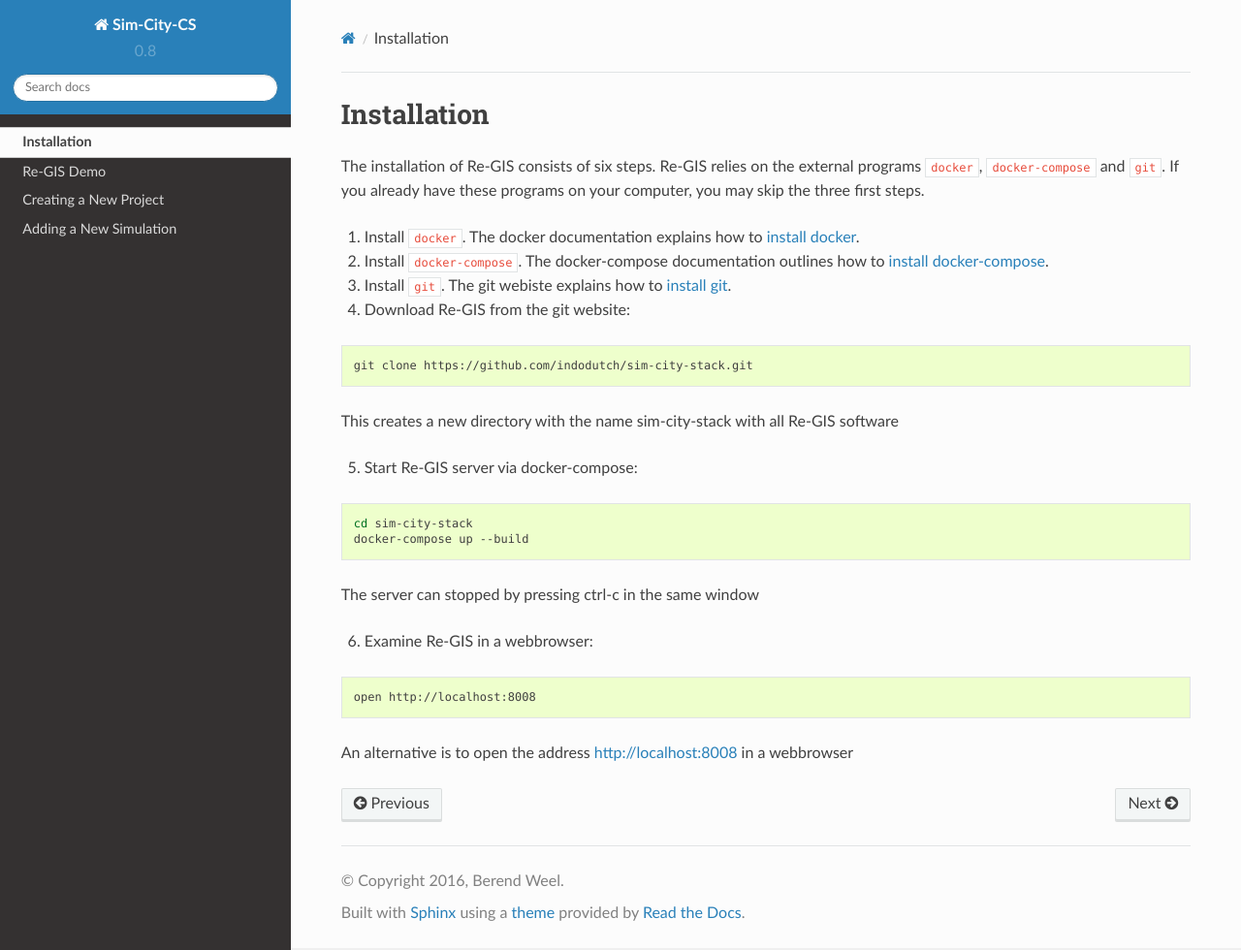
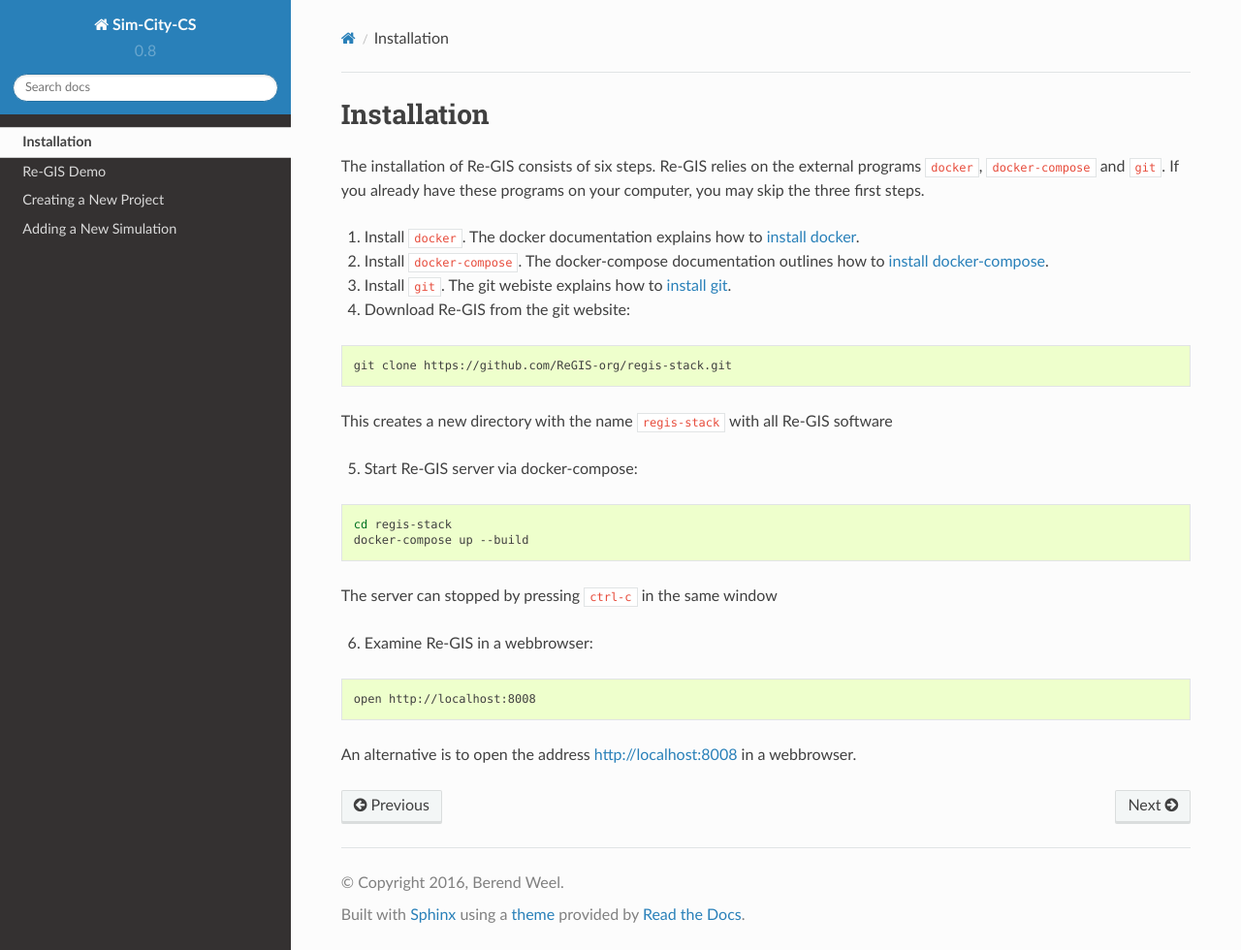
Before and after one commit to ReGIS-org/regis-stack, a Sphinx documentation site: the page built from docs/installation.rst, in a window 1280 px wide and 980 px high. Shown: the whole window at 97% size. Built offline with Sphinx 7.4.7 and the Read the Docs theme 2.0.0, drawn with Linux system fonts in a browser that asks for light colours.

```diff
--- a/docs/NewSimulation.rst
+++ b/docs/NewSimulation.rst
@@ -363,7 +363,7 @@ Troubleshooting
 ===============
 
 My simulation does not run
-    Please check if your simulation run script is executable from whithin the docker container. To do this start the sim-city stack
+    Please check if your simulation run script is executable from within the docker container. To do this start the regist stack
     with *docker-compose up --build* then ssh into the docker container using *ssh -p10022 xenon@localhost* using password javagat.
     Best is to debug your simulation now by running it inside the container in this manner.
 
--- a/docs/RegisDemo.rst
+++ b/docs/RegisDemo.rst
@@ -31,7 +31,6 @@ To create a new layer:
 9) select the test.geojson item at the bottom
 
 .. |pencil| image:: img/brush.png
-
 .. |Erlenmeyer bottle| image:: img/bottle.png
 
 You will see a data layer with the pin logo with a yellow circle around it at the position selected by you. You can repeat these actions to select more positions with or without surrounding circles of various sizes.
--- a/docs/installation.rst
+++ b/docs/installation.rst
@@ -14,18 +14,18 @@ The installation of Re-GIS consists of six steps. Re-GIS relies on the external
 
 .. code:: shell
 
-    git clone https://github.com/indodutch/sim-city-stack.git
+    git clone https://github.com/ReGIS-org/regis-stack.git
 
-This creates a new directory with the name sim-city-stack with all Re-GIS software
+This creates a new directory with the name ``regis-stack`` with all Re-GIS software
 
 5) Start Re-GIS server via docker-compose:
 
 .. code:: shell
 
-   cd sim-city-stack
+   cd regis-stack
    docker-compose up --build
 
-The server can stopped by pressing ctrl-c in the same window
+The server can stopped by pressing  ``ctrl-c`` in the same window
 
 6) Examine Re-GIS in a webbrowser:
 
@@ -33,4 +33,4 @@ The server can stopped by pressing ctrl-c in the same window
 
     open http://localhost:8008
 
-An alternative is to open the address http://localhost:8008 in a webbrowser
+An alternative is to open the address http://localhost:8008 in a webbrowser.
```
Also changed, not shown: README.md (+24 -3 lines).
